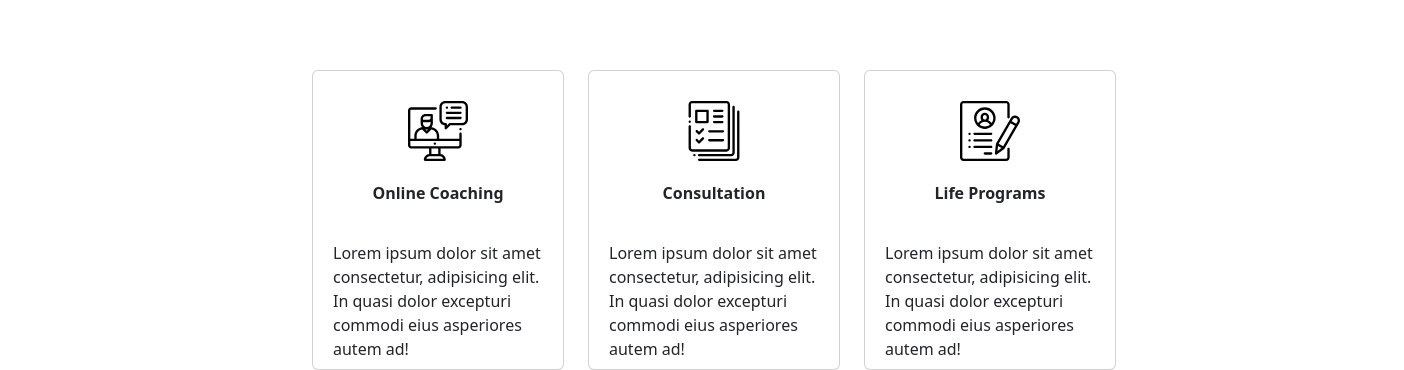
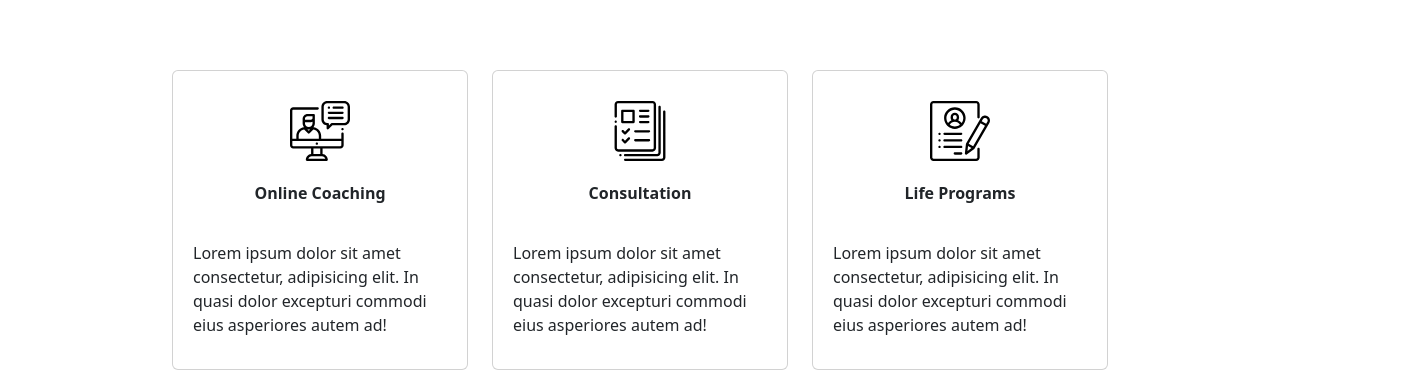
Before and after one commit to DemetrioPadre/proj-html-vuejs, a Vue app: page / in a window 1280 px wide. Shown: the part 757-1127 px from the top of the page, 1404 px wide, since content can reach past the window. Built offline with nearby package versions, Linux system fonts and the light colour scheme; the HTML template or start-up script is replaced by a standard one.

Commit message:
fixed center card

```diff
--- a/src/components/AppMain.vue
+++ b/src/components/AppMain.vue
@@ -3,6 +3,7 @@
 export default {};
 </script>
 <template>
+    <!-- JUMBO -->
     <main class="container-fluid">
         <div class="containerMain">
             <div class="jumbo">
@@ -20,8 +21,13 @@ export default {};
                 </span> for all
                 students.</h2>
         </div>
+
+        <!-- fine del JUMBO -->
+
+        <!-- card -->
+
         <div class="containerCard">
-            <div class="row">
+            <div class="row justify-content-center ">
                 <div class="col-3">
                     <div class="card"><img class="imgTools" src="../assets/svg/svg-0.svg" alt="">
                         <p class="pHover"><strong>Online Coaching</strong></p>
@@ -57,9 +63,8 @@ main {
     background-color: #ffffff;
 }
 
+// inizio del JUmbo
 .containerMain {
-
-
     .jumbo {
         width: 100%;
         margin-top: 20px;
@@ -100,16 +105,23 @@ h2 {
     color: brown;
 }
 
+// fine del jumbo
+
+// inizio delle card
+
 .containerCard {
     background-color: #ffffff;
-    width: 1080px;
+    // width: 1080px;
     display: flex;
     justify-content: center;
-    margin-left: 300px;
-
+    align-items: center;
+    // margin-left: 400px;
 }
 
-
+.row {
+    display: flex;
+    justify-content: center;
+}
 
 .col-3 {
 
```
